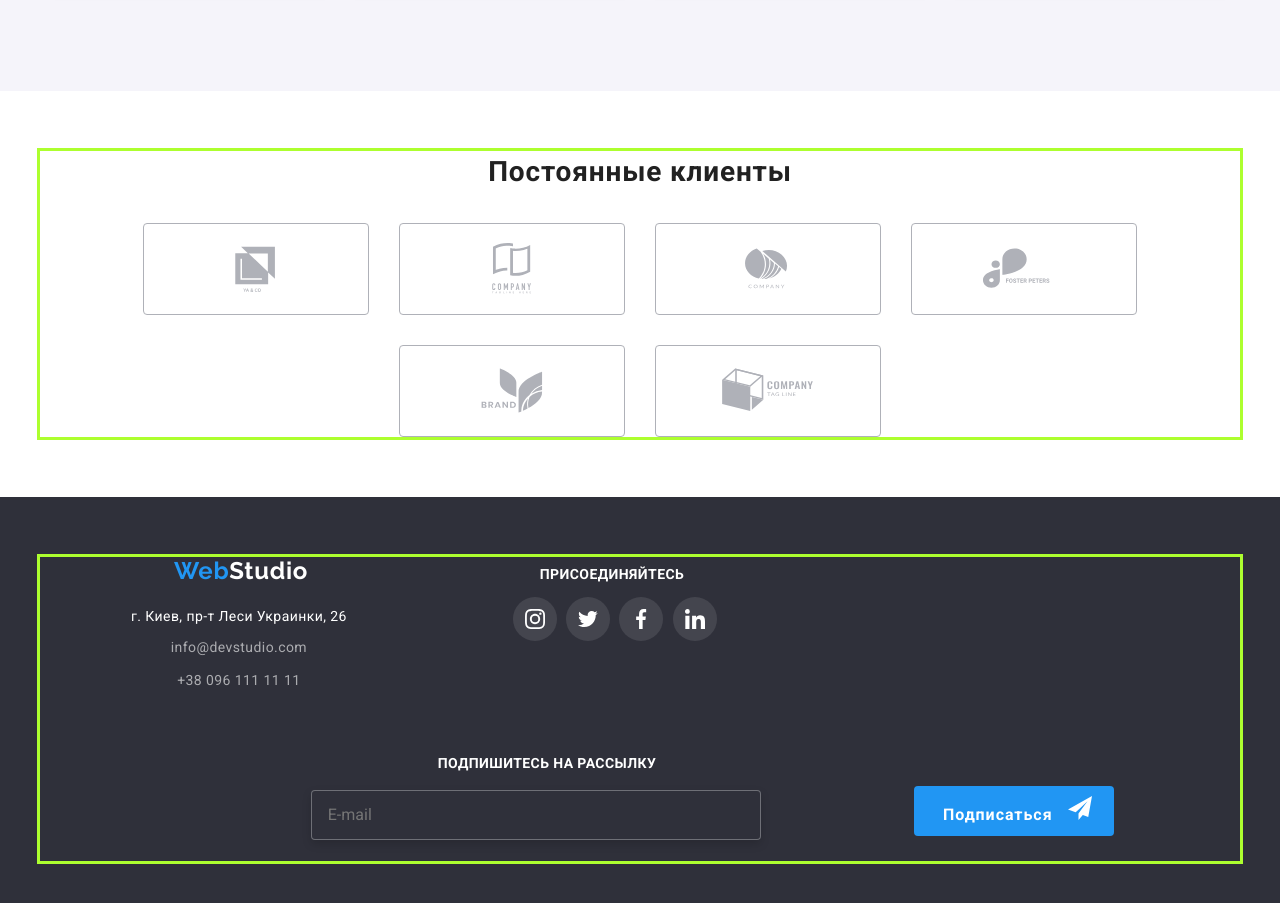
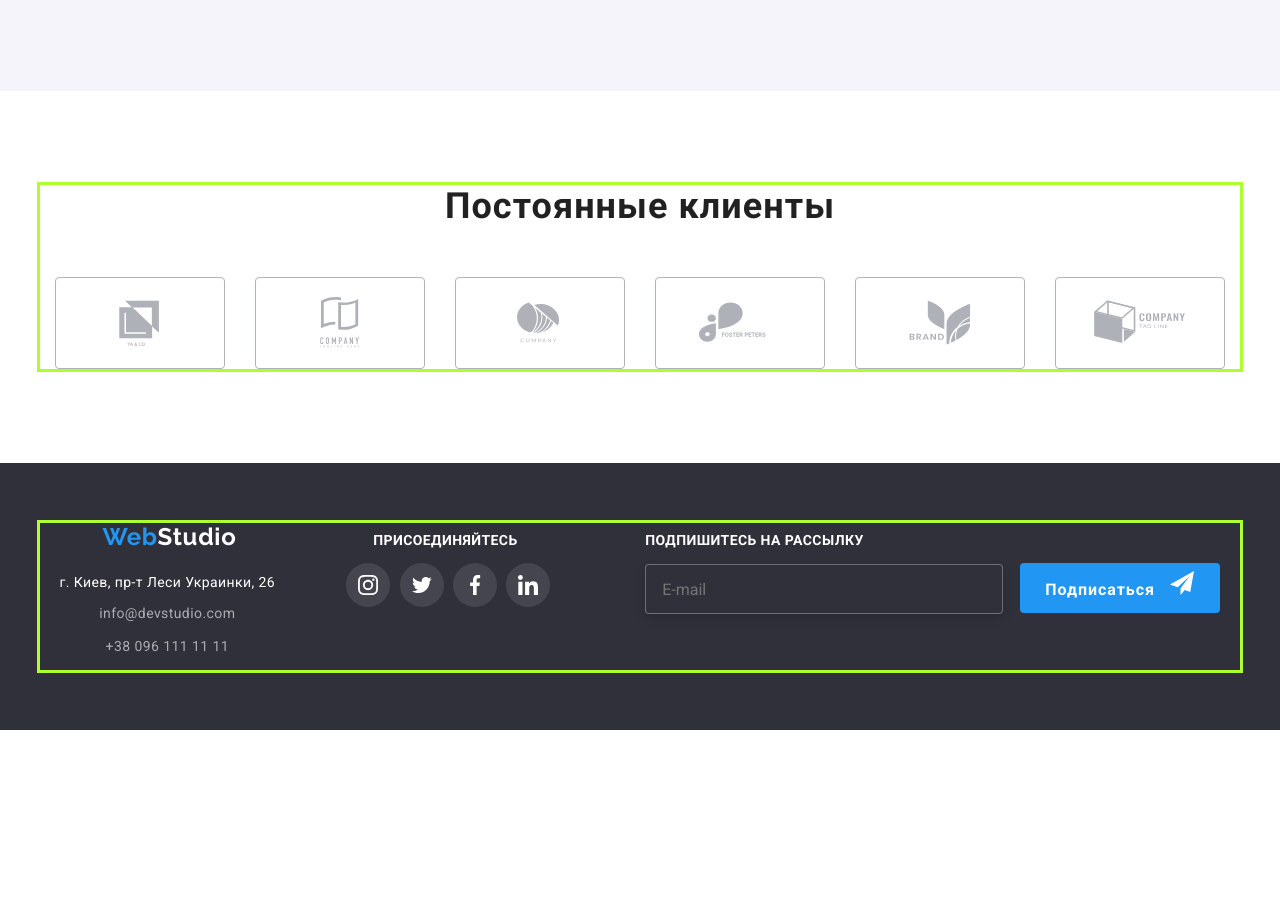
Before and after one commit to YuriiT2007/goit-markup-hw-08, a plain HTML site: page index.html in a window 1280 px wide. Shown: the part 2239-3142 px from the top of the page. After the commit the page ends 2969 px from the top, so only its background shows below. Drawn offline with nearby package versions, Linux system fonts and the light colour scheme.

Commit message:
index good

```diff
--- a/sass/components/_customers.scss
+++ b/sass/components/_customers.scss
@@ -6,6 +6,10 @@
   padding-bottom: 40px;
   @media screen and (min-width: 768px) {
     padding-bottom: 60px;
+  }
+  @media screen and (min-width: 1200px) {
+    padding-bottom: 94px;
+    padding-top: 94px;
   }
 }
 
@@ -18,17 +22,19 @@
   text-align: center;
   letter-spacing: 0.03em;
   color: #212121;
-  // margin-bottom: 50px;
   margin-bottom: 30px;
   @media screen and (min-width: 768px) {
     font-size: 28px;
+  }
+  @media screen and (min-width: 1200px) {
+    font-size: 36px;
+    margin-bottom: 50px;
   }
 }
 
 .division {
   // display: flex;
-  // align-items: center;
-  // justify-content: space-around;
+
   display: flex;
   flex-wrap: wrap;
   margin: -15px;
@@ -37,10 +43,15 @@
     margin: 0;
     gap: 30px;
   }
+  @media screen and (min-width: 1200px) {
+    display: flex;
+    align-items: center;
+    justify-content: space-around;
+    list-style: none;
+  }
 }
 
 .division__list {
-  // display: inline-flex;
   // width: 170px;
   width: 210px;
   height: 92px;
@@ -54,6 +65,11 @@
     width: 226px;
     margin: 0;
     padding: 0;
+    @media screen and (min-width: 1200px) {
+      width: 170px;
+      height: 92px;
+      display: inline-flex;
+    }
   }
 }
 .division__link {
--- a/sass/components/_futer.scss
+++ b/sass/components/_futer.scss
@@ -22,6 +22,11 @@ footer {
   @media screen and (min-width: 768px) {
     margin-left: 76px;
     margin-right: 165px;
+  }
+  @media screen and (min-width: 768px) {
+    margin-left: 0;
+    margin-right: 70px;
+    margin-bottom: 0;
   }
 }
 .footerbox__foot-link {
@@ -117,6 +122,10 @@ footer {
     margin-left: 0;
     margin-right: auto;
   }
+  @media screen and (min-width: 1200px) {
+    margin-left: 0;
+    margin-right: 93px;
+  }
 }
 .blok-connect_connekt {
   display: inline-block;
@@ -193,8 +202,15 @@ footer {
   @media screen and (min-width: 768px) {
     margin-left: 145px;
   }
+  @media screen and (min-width: 1200px) {
+    margin-left: 0;
+  }
 }
-
+.blok-futcon_connekt {
+  @media screen and (min-width: 1200px) {
+    margin-left: 0;
+  }
+}
 .footer-sect__futimp {
   // width: 358px;
   height: 50px;
@@ -211,6 +227,11 @@ footer {
   color: var(--text-bg-dop);
 
   margin-bottom: 20px;
+  @media screen and (min-width: 1200px) {
+    width: 358px;
+    margin-bottom: 0;
+    margin-right: 0;
+  }
 }
 
 .footer-sect__but-futsend {
@@ -236,6 +257,10 @@ footer {
   transition-property: var(--hov-foc-color);
 
   margin-left: 137px;
+  @media screen and (min-width: 1200px) {
+    margin-left: 12px;
+    padding: 0;
+  }
 }
 
 .footer-sect__svg-flight {
```
Also changed, not shown: css/main.css, css/main.min.css, 2 other files.
